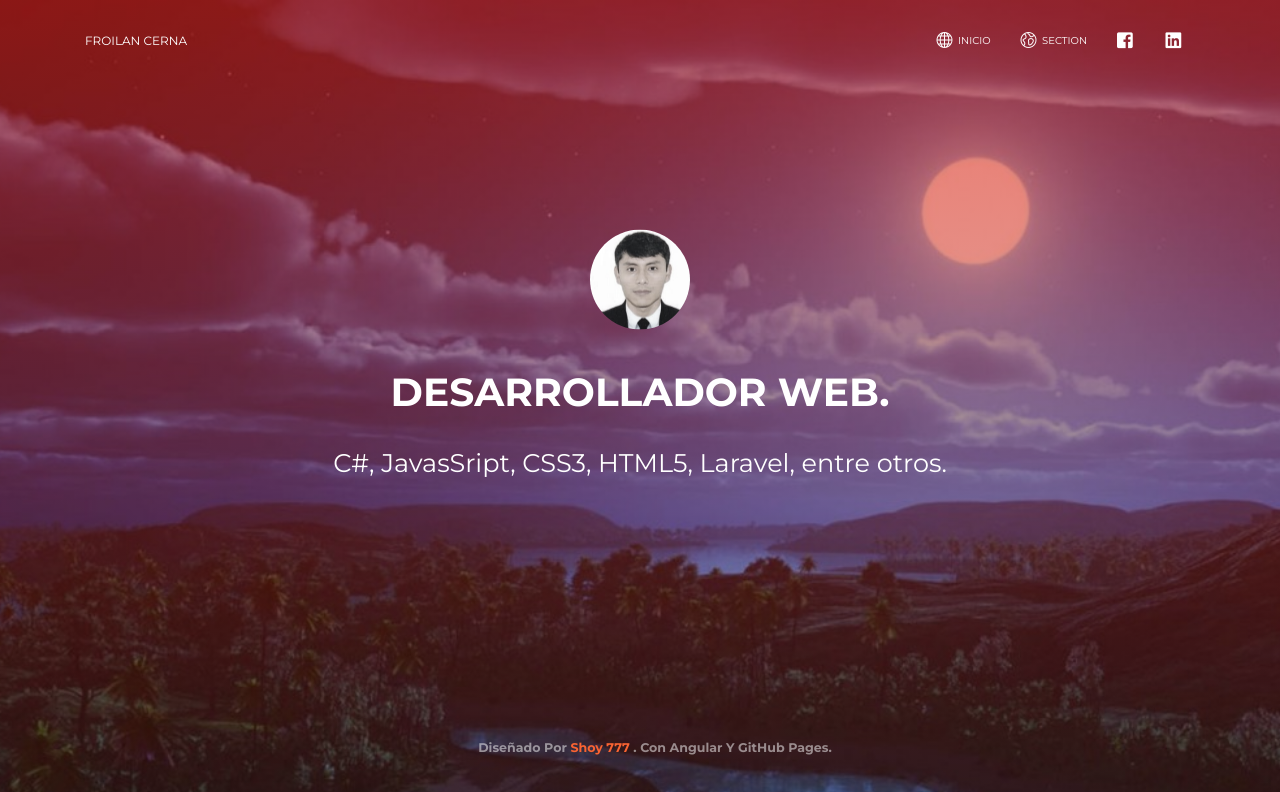
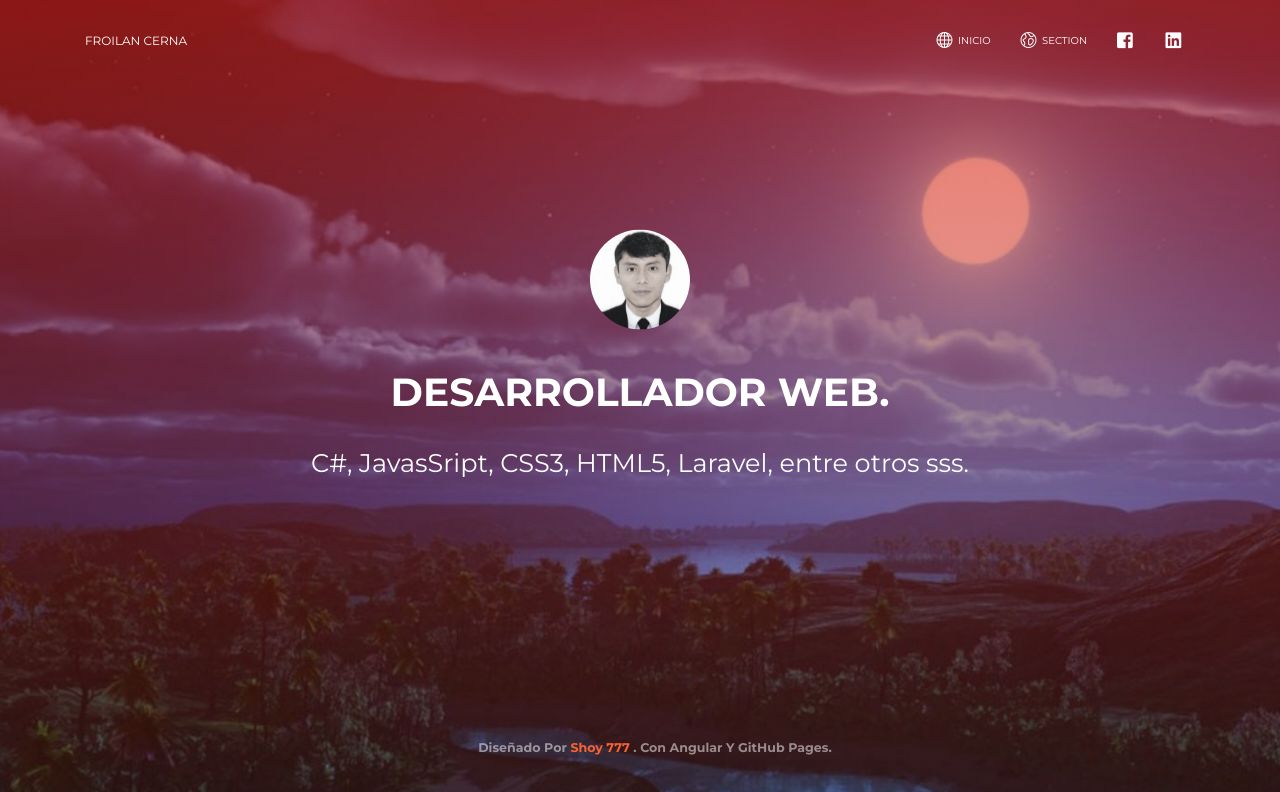
Before and after one commit to Shoy777/shoy777.github.io, an Angular app in the folder web-angular/: page / in a window 1280 px wide. Shown: the top 792 px of the page. Built offline with nearby package versions, Linux system fonts and the light colour scheme.

Commit message:
gitignore

```diff
--- a/web-angular/src/app/common/global-constant.ts
+++ b/web-angular/src/app/common/global-constant.ts
@@ -2,5 +2,6 @@ export class GlobalConstants{
     //https://www.itsolutionstuff.com/post/how-to-declare-global-variable-in-angular-8example.html
     public static siteWebName: string = "Froilan Cerna";
     public static subTitle: string = "Desarrollador Web";
-    public static slogan: string = "C#, JavasSript, CSS3, HTML5, Laravel, entre otros";
+    public static slogan: string = "C#, JavasSript, CSS3, HTML5, Laravel, entre otros sss";
+    public static abc = ""
 }
```
Also changed, not shown: 1 other file (tests, documents, lock files or other folders).
